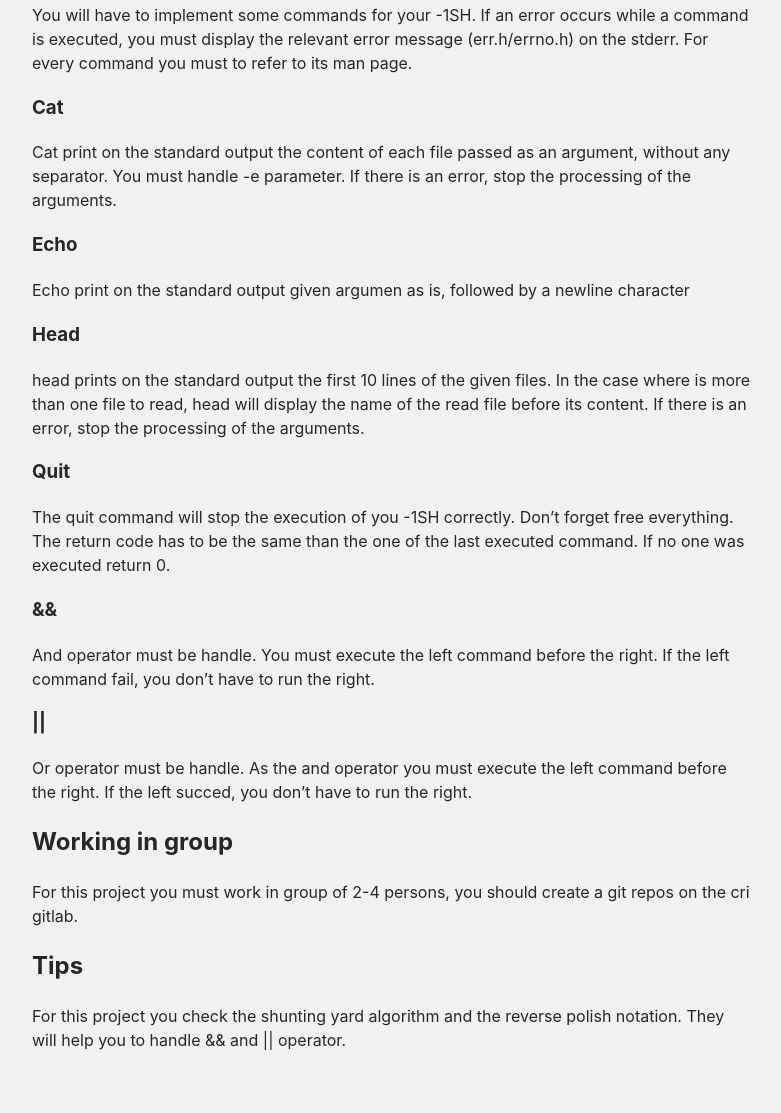
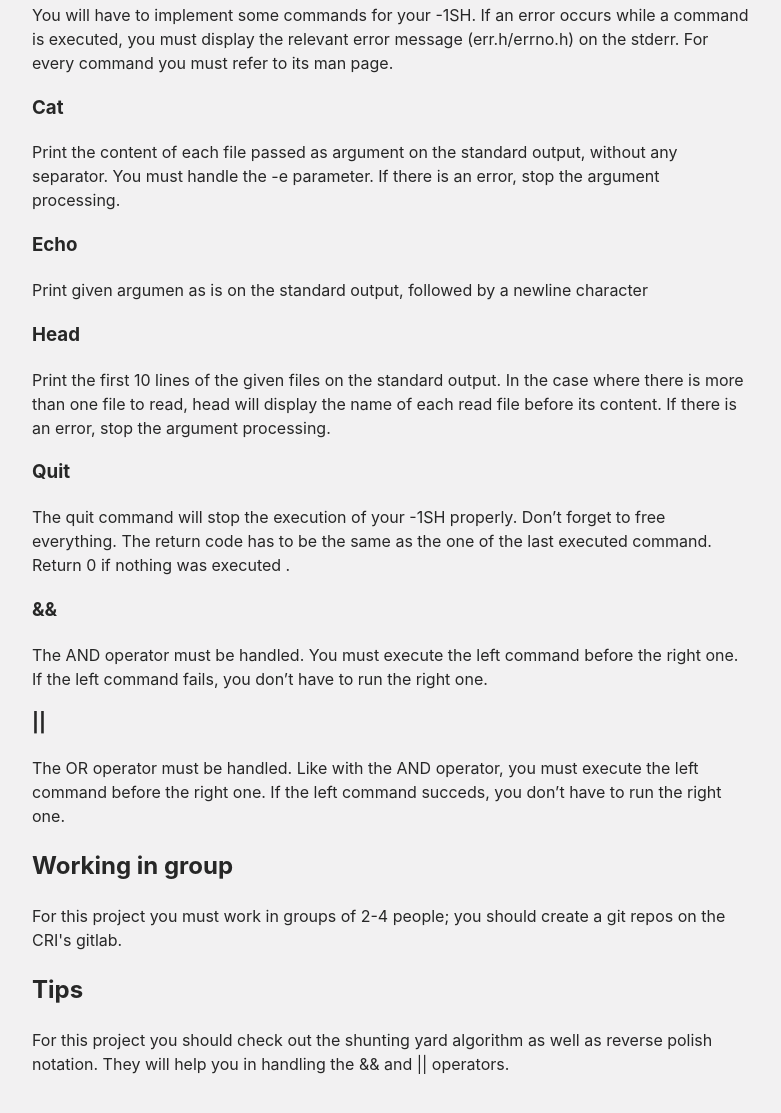
Before and after one commit to ASM-2024/jour5, a plain HTML site: page docs/subject.html in a window 1280 px wide. Shown: the part 867-1980 px from the top of the page, without its empty margins (248-1029 px from the left). Drawn offline with nearby package versions, Linux system fonts and the light colour scheme.

Commit message:
fix(subject): fix wording

```diff
--- a/docs/subject.html
+++ b/docs/subject.html
@@ -67,23 +67,23 @@
 <h1 id="sh">-1SH</h1>
 <p>You will write a program named -1SH, wich will read a line from a standard input (stdin), split it on the spaces, then execute the corresponding command.</p>
 <h2 id="standard-commands">Standard commands</h2>
-<p>You will have to implement some commands for your -1SH. If an error occurs while a command is executed, you must display the relevant error message (err.h/errno.h) on the stderr. For every command you must to refer to its man page.</p>
+<p>You will have to implement some commands for your -1SH. If an error occurs while a command is executed, you must display the relevant error message (err.h/errno.h) on the stderr. For every command you must refer to its man page.</p>
 <h3 id="cat">Cat</h3>
-<p>Cat print on the standard output the content of each file passed as an argument, without any separator. You must handle -e parameter. If there is an error, stop the processing of the arguments.</p>
+<p>Print the content of each file passed as argument on the standard output, without any separator. You must handle the -e parameter. If there is an error, stop the argument processing.</p>
 <h3 id="echo">Echo</h3>
-<p>Echo print on the standard output given argumen as is, followed by a newline character</p>
+<p>Print given argumen as is on the standard output, followed by a newline character</p>
 <h3 id="head">Head</h3>
-<p>head prints on the standard output the first 10 lines of the given files. In the case where is more than one file to read, head will display the name of the read file before its content. If there is an error, stop the processing of the arguments.</p>
+<p>Print the first 10 lines of the given files on the standard output. In the case where there is more than one file to read, head will display the name of each read file before its content. If there is an error, stop the argument processing.</p>
 <h3 id="quit">Quit</h3>
-<p>The quit command will stop the execution of you -1SH correctly. Don’t forget free everything. The return code has to be the same than the one of the last executed command. If no one was executed return 0.</p>
+<p>The quit command will stop the execution of your -1SH properly. Don’t forget to free everything. The return code has to be the same as the one of the last executed command. Return 0 if nothing was executed .</p>
 <h3 id="section">&amp;&amp;</h3>
-<p>And operator must be handle. You must execute the left command before the right. If the left command fail, you don’t have to run the right.</p>
+<p>The AND operator must be handled. You must execute the left command before the right one. If the left command fails, you don’t have to run the right one.</p>
 <h3 id="section-1">||</h3>
-<p>Or operator must be handle. As the and operator you must execute the left command before the right. If the left succed, you don’t have to run the right.</p>
+<p>The OR operator must be handled. Like with the AND operator, you must execute the left command before the right one. If the left command succeds, you don’t have to run the right one.</p>
 <h1 id="working-in-group">Working in group</h1>
-<p>For this project you must work in group of 2-4 persons, you should create a git repos on the cri gitlab.</p>
+<p>For this project you must work in groups of 2-4 people; you should create a git repos on the CRI's gitlab.</p>
 <h1 id="tips">Tips</h1>
-<p>For this project you check the shunting yard algorithm and the reverse polish notation. They will help you to handle &amp;&amp; and || operator.</p>
+<p>For this project you should check out the shunting yard algorithm as well as reverse polish notation. They will help you in handling the &amp;&amp; and || operators.</p>
 <hr>
 </article>
 </main>
```
